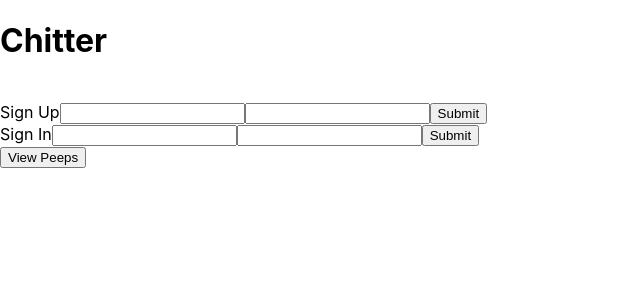
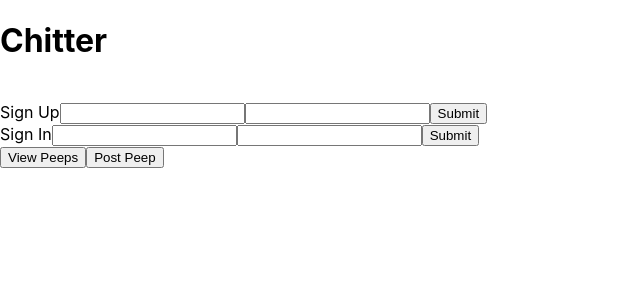
Before and after one commit to Caitlin-cooling/react-chitter-frontend, a React (Create React App) app: page / in a window 1280 px wide. Shown: the top 300 px of the page, without its empty margins (0-640 px from the left). Built offline with nearby package versions, Linux system fonts and the light colour scheme.

Commit message:
Post peeps button renders form to type a peep
- Peeps conditionally renders either the form or buttons to see and post
peeps depending on the state of postPeep in App

```diff
--- a/src/components/App.js
+++ b/src/components/App.js
@@ -10,10 +10,12 @@ export default class App extends Component {
       password: '',
       error: null,
       handleInProgress: '',
-      passwordProgress: ''
+      passwordProgress: '',
+      postPeep: false
     }
     this.handleSignUp = this.handleSignUp.bind(this);
     this.handleSignIn = this.handleSignIn.bind(this);
+    this.triggerPostPeepState = this.triggerPostPeepState.bind(this);
     this.handleHandleChange = this.handleHandleChange.bind(this);
     this.handlePasswordChange = this.handlePasswordChange.bind(this);
   }
@@ -77,6 +79,11 @@ export default class App extends Component {
     });
   }
 
+  triggerPostPeepState(e) {
+    e.preventDefault();
+    this.setState({postPeep:true})
+  }
+
   handleHandleChange(event) {
     this.setState({handleInProgress:event.target.value})
   }
@@ -96,7 +103,11 @@ export default class App extends Component {
           handleHandleChange={this.handleHandleChange}
           handlePasswordChange={this.handlePasswordChange}
         />
-        <Peeps handleShowPeeps={this.handleShowPeeps}/>
+        <Peeps
+          handleShowPeeps={this.handleShowPeeps}
+          triggerPostPeepState={this.triggerPostPeepState}
+          postPeepState={this.state.postPeep}
+        />
       </div>
     );
   }
--- a/src/components/Peeps.js
+++ b/src/components/Peeps.js
@@ -1,9 +1,29 @@
 import React from 'react';
 
 export var Peeps = function(props) {
-  return <ViewPeeps onClick={props.handleShowPeeps}/>
+    if(props.postPeepState === true) {
+      return <div>
+        <PostPeepForm/>
+      </div>
+    } else {
+       return <div>
+        <ViewPeeps handleShowPeeps={props.handleShowPeeps}/>
+        <PostPeep triggerPostPeepState={props.triggerPostPeepState}/>
+      </div>
+    }
 }
 
 export var ViewPeeps = function(props) {
   return <button onClick={props.handleShowPeeps}>View Peeps</button>
 }
+
+export var PostPeep = function(props) {
+  return <button onClick={props.triggerPostPeepState}>Post Peep</button>
+}
+
+export var PostPeepForm = function(props) {
+  return <div>
+    <textarea placeholer='What would you like to say?'></textarea>
+    <button>Peep!</button>
+  </div>
+}
```
Also changed, not shown: 1 other file (tests, documents, lock files or other folders).
